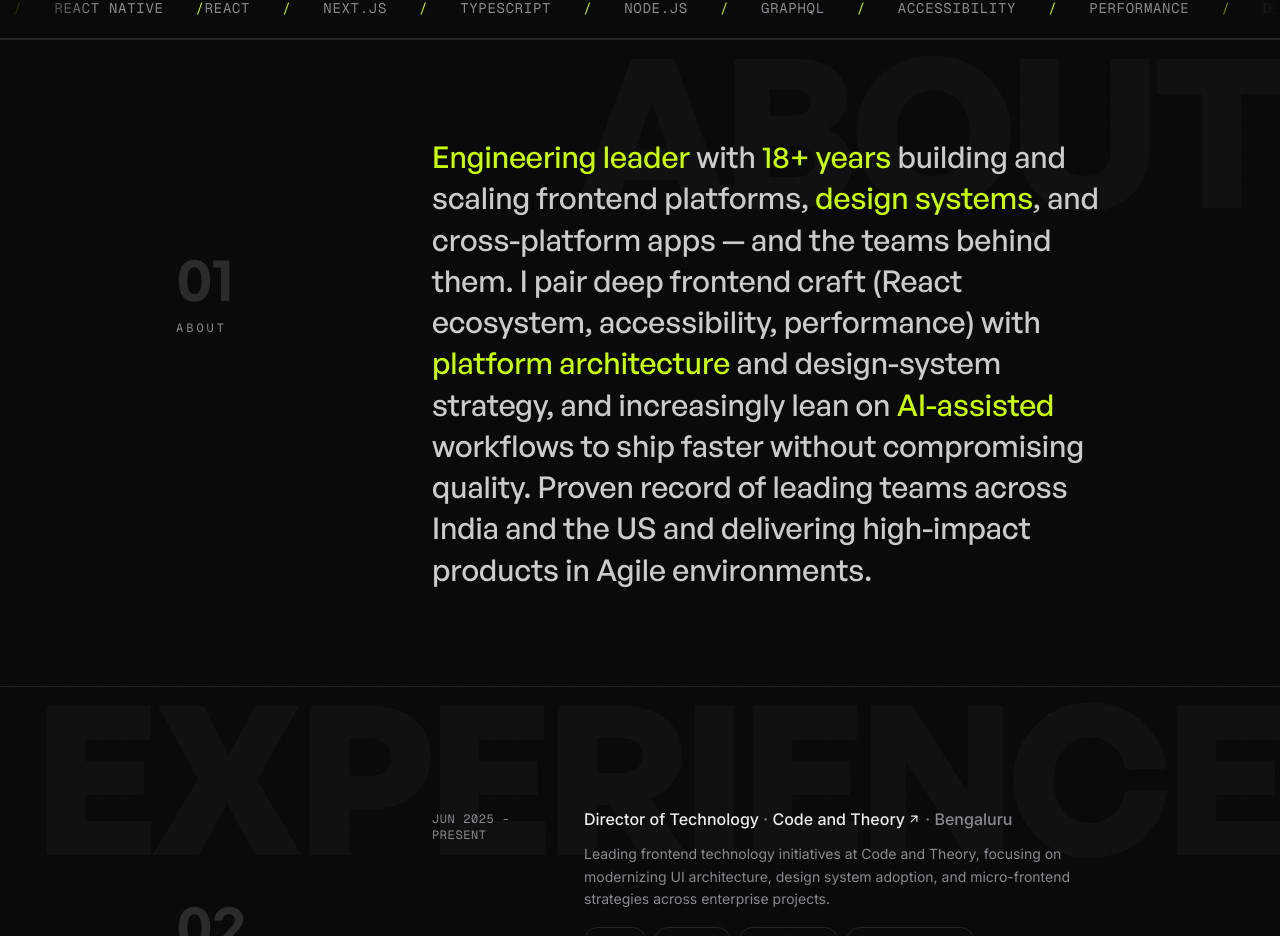
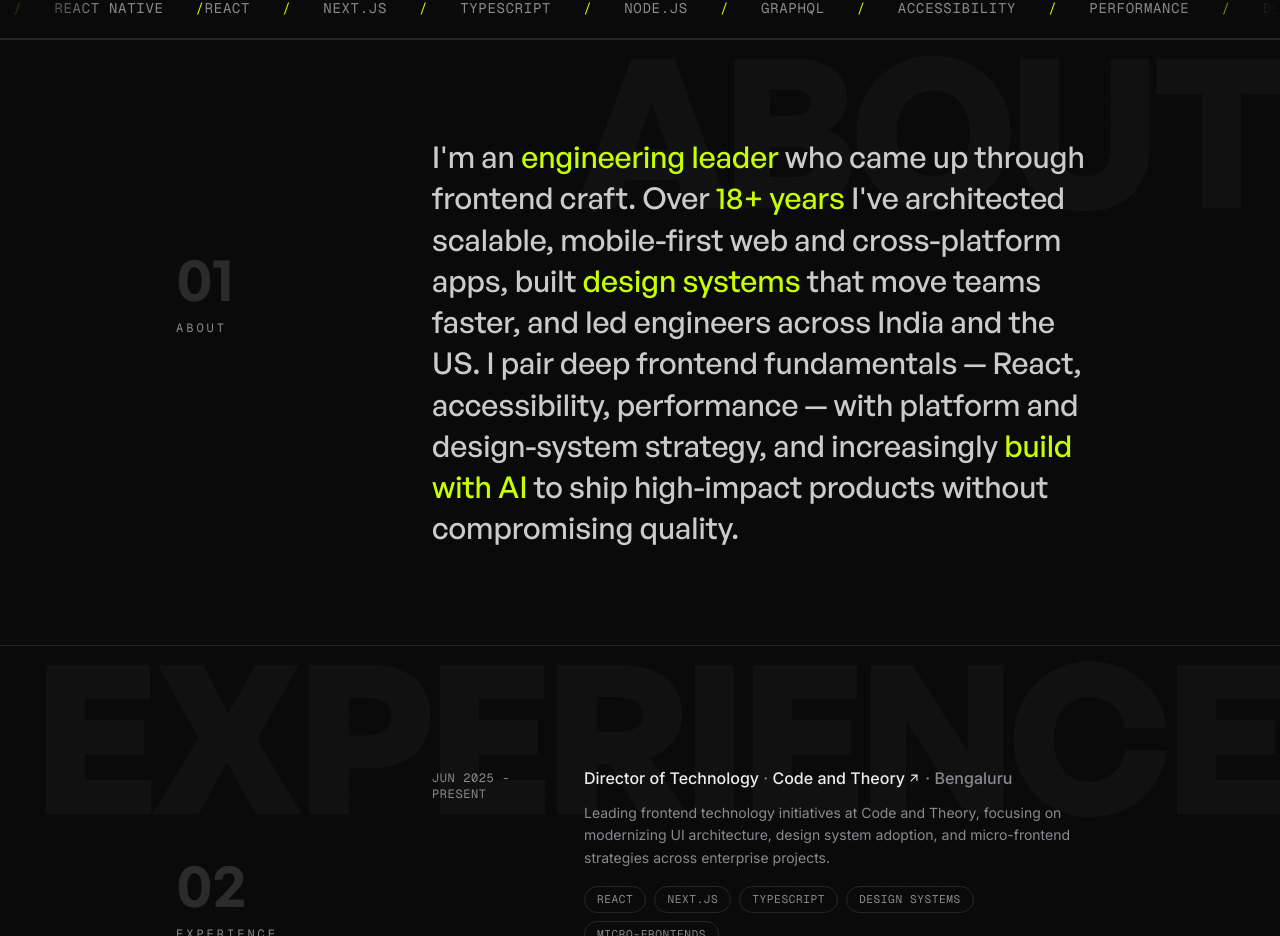
Before and after one commit to barunprasad/portfolio, a Next.js app: page / in a window 1280 px wide. Shown: the part 1120-2056 px from the top of the page. Built offline with nearby package versions, Linux system fonts and the light colour scheme; no server answers.

Commit message:
content(redesign): reframe About bio (leadership-forward + AI), retune highlights
Single-line so lime highlights match exactly. Mirror in Hygraph for prod.

Co-Authored-By: Claude Opus 4.8 (1M context) <noreply@anthropic.com>

```diff
--- a/src/data/about.ts
+++ b/src/data/about.ts
@@ -2,11 +2,9 @@ import { AboutContent } from '@/types/content';
 
 export const AboutData: AboutContent[] = [
   {
-    description: `Engineering leader with 18+ years building and scaling frontend platforms,
-          design systems, and cross-platform apps — and the teams behind them. I pair deep
-          frontend craft (React ecosystem, accessibility, performance) with platform architecture
-          and design-system strategy, and increasingly lean on AI-assisted workflows to ship
-          faster without compromising quality. Proven record of leading teams across India and
-          the US and delivering high-impact products in Agile environments.`,
+    // Kept as a single line so the lime keyword highlighting matches exactly
+    // (phrases must not be split across line breaks). Mirror this in Hygraph.
+    description:
+      "I'm an engineering leader who came up through frontend craft. Over 18+ years I've architected scalable, mobile-first web and cross-platform apps, built design systems that move teams faster, and led engineers across India and the US. I pair deep frontend fundamentals — React, accessibility, performance — with platform and design-system strategy, and increasingly build with AI to ship high-impact products without compromising quality.",
   },
 ];
--- a/src/ui/editorial/AboutBlock.tsx
+++ b/src/ui/editorial/AboutBlock.tsx
@@ -3,11 +3,10 @@ import { highlight } from './highlight';
 
 // Phrases emphasized in accent within the bio lead.
 const ACCENT_KEYWORDS = [
-  'Engineering leader',
+  'engineering leader',
   '18+ years',
   'design systems',
-  'platform architecture',
-  'AI-assisted',
+  'build with AI',
 ];
 
 export function AboutBlock({ items }: { items: AboutContent[] }) {
```
